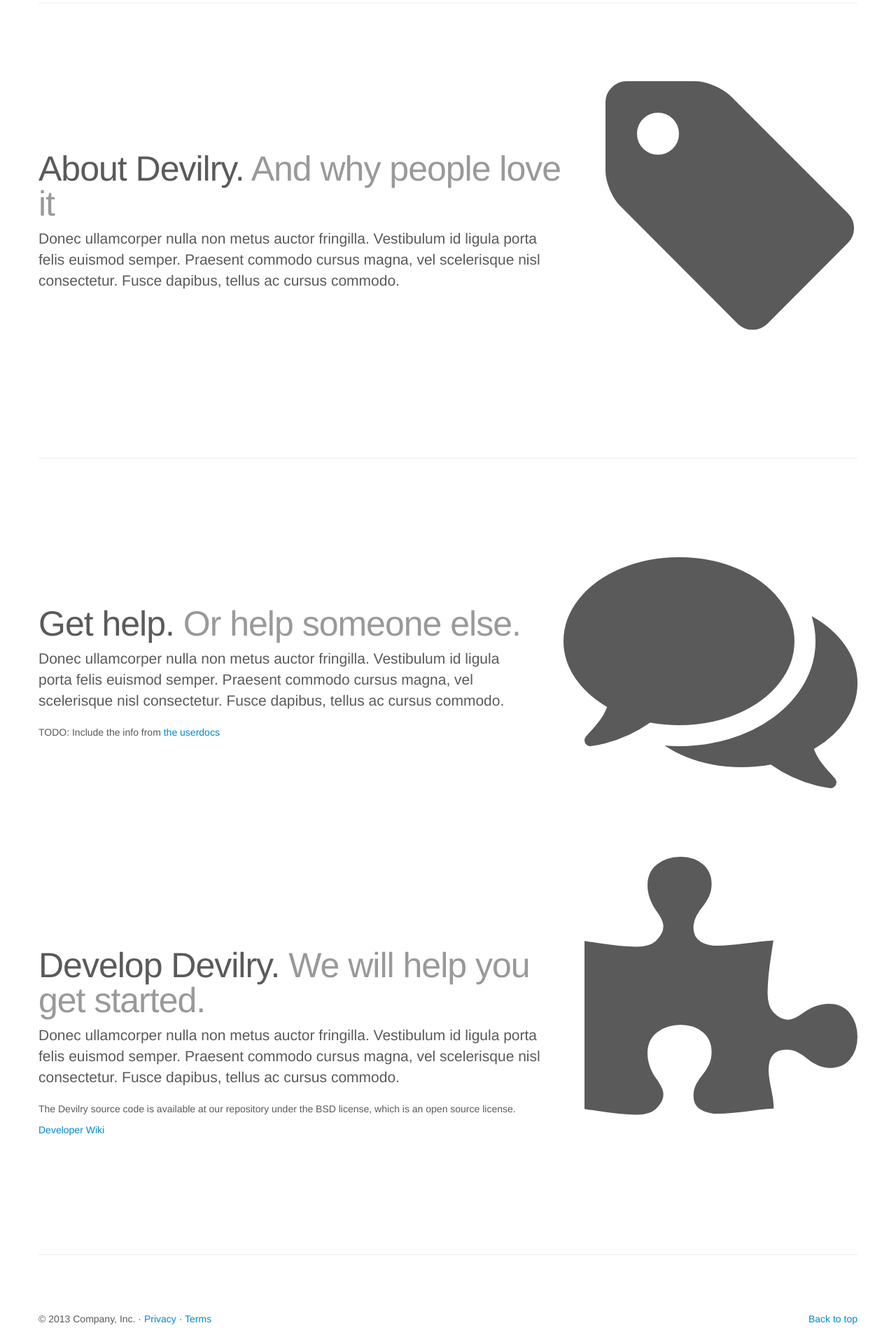
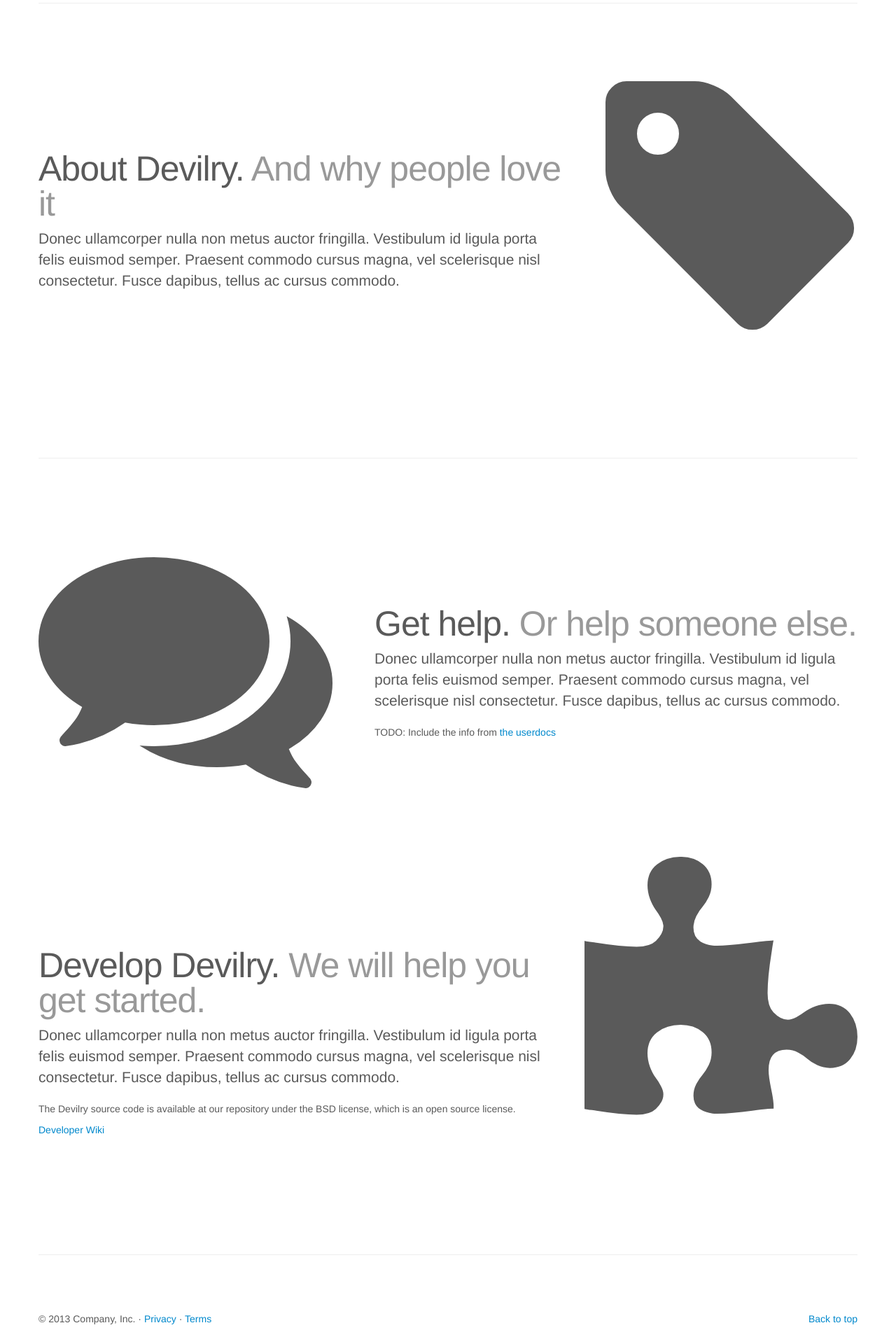
Before and after one commit to devilry/devilry.github.com, a Jekyll site: the page built from index.html, in a window 1280 px wide. Shown: the part 1474-3394 px from the top of the page at 70% size. Built offline with Jekyll 4.4.1, drawn with Linux system fonts in a browser that asks for light colours.

Commit message:
index.html * Made the "help" featurette icon left aligned.

```diff
--- a/index.html
+++ b/index.html
@@ -167,7 +167,7 @@
     <hr class="featurette-divider">
 
     <div class="featurette" id="help">
-        <div class="featurette-graphics">
+        <div class="featurette-graphics-left">
             <!--<img alt="Devilry logo" src="devilrylogo-large.png"/>-->
             <i class="icon-comments marketing-huge-icon"></i>
         </div>
```
